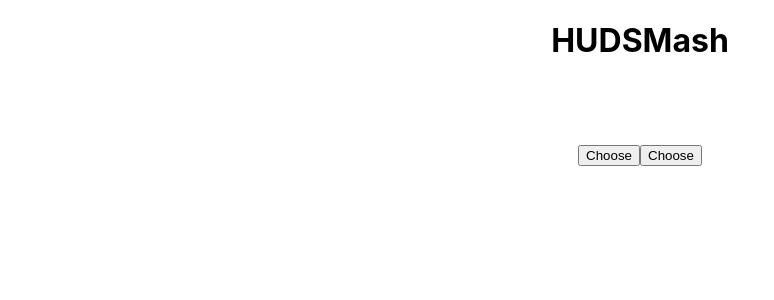
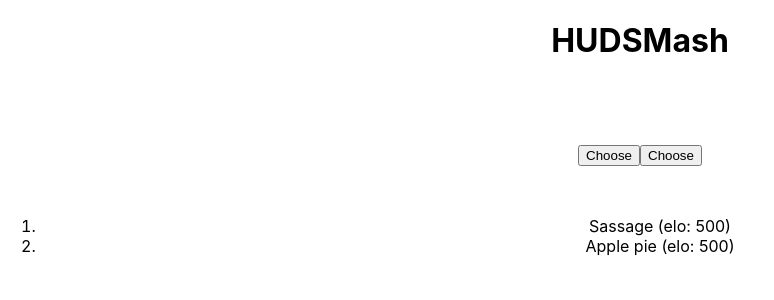
Before and after one commit to nehc9050/HUDSMash, a React (Create React App) app in the folder hudsmash/: page / in a window 1280 px wide. Shown: the top 300 px of the page, without its empty margins (0-774 px from the left). Built offline with nearby package versions, Linux system fonts and the light colour scheme; no server answers.

Commit message:
add leaderboard

```diff
--- a/hudsmash/src/App.tsx
+++ b/hudsmash/src/App.tsx
@@ -1,6 +1,7 @@
 import React from 'react';
 import './App.css';
 import { ComparisonBox } from './components/ComparisonBox';
+import { LeaderBoard } from './components/LeaderBoard';
 
 // TODO: Move the request into the component
 function App() {
@@ -8,6 +9,7 @@ function App() {
     <div className="App">
       <h1>HUDSMash</h1>
       <ComparisonBox/>
+      <LeaderBoard/>
     </div>
   );
 }
--- /dev/null
+++ b/hudsmash/src/components/LeaderBoard.tsx
@@ -0,0 +1,51 @@
+/** @jsx jsx */
+
+import React from 'react';
+import { jsx, css } from '@emotion/core';
+import { foodObject } from './ComparisonBox';
+
+interface IState {
+  rankings: ReadonlyArray<foodObject>;
+}
+
+const leaderBoardStyle = css`
+  .rankings {
+  }
+`;
+
+export class LeaderBoard extends React.Component<{}, IState> {
+  async getRankings():Promise<any> {
+    await(fetch("http://localhost:5000/getRankings")).then(res => res.json())
+    .then(data => {
+      this.setState({rankings: data});
+    });
+  }
+
+  async componentDidMount() {
+    this.getRankings();
+  }
+
+  constructor(props: {}) {
+    super(props);
+    this.state = {
+      rankings: [
+        {'name': 'Sassage', 'elo': 500},
+        {'name': 'Apple pie', 'elo': 500}
+      ],
+    }
+  }
+
+  render() {
+    return (
+      <div css={leaderBoardStyle}>
+        <ol>
+        {this.state.rankings.map((food: foodObject) => {
+          return (
+            <li> {food.name} (elo: {food.elo}) </li>
+          );
+        })}
+        </ol>
+      </div>
+    );
+  }
+}
```
Also changed, not shown: hudsmash/src/components/ComparisonBox.tsx (+3 -6 lines).
